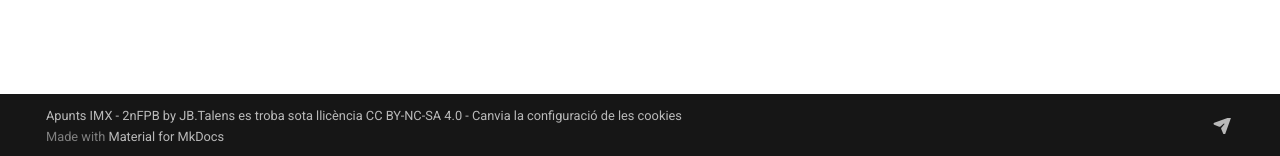
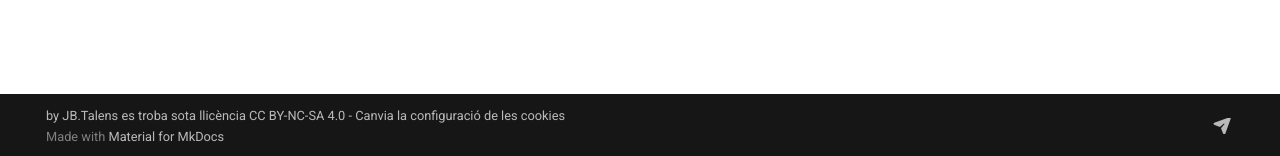
Before and after one commit to juatafe/elweb, an MkDocs documentation site: the page built from docs/index.md, in a window 1280 px wide. Shown: the part 741-897 px from the top of the page. Built offline with MkDocs 1.6.1 and Material for MkDocs 9.7.7, drawn with Linux system fonts in a browser that asks for light colours.

Commit message:
sense pdf

```diff
--- a/mkdocs.yml
+++ b/mkdocs.yml
@@ -36,7 +36,7 @@ extra:
     title: Consentiment de Cookies
     description: Utilitzem cookies per reconèixer les vostres visites i preferències repetides, així com per mesurar l'eficàcia de la nostra documentació i si els usuaris troben el que estan cercant. Amb el vostre consentiment, ens esteu ajudant a millorar la nostra documentació.
 
-copyright: Apunts IMX - 2nFPB by JB.Talens es troba sota llicència CC BY-NC-SA 4.0 - <a href="#__consent">Canvia la configuració de les cookies</a>
+copyright: by JB.Talens es troba sota llicència CC BY-NC-SA 4.0 - <a href="#__consent">Canvia la configuració de les cookies</a>
 
 markdown_extensions:
   - admonition
@@ -68,16 +68,3 @@ extra_css:
 plugins:
   - search
   - social
-  - with-pdf:
-      #author: WHO
-      copyright: Apunts IMX - 2nFPB by JB.Talens es troba sota llicència CC BY-NC-SA 4.0
-      back_cover: true
-      #cover_title: TITLE TEXT
-      cover_subtitle: 2n FPB - IES Jaume II el Just - Tavernes de la Valldigna
-      cover_logo: img/logojaumetema.png
-      toc_title: Continguts
-      #heading_shift: false
-      toc_level: 3
-      #ordered_chapter_level: 2
-      exclude_pages:
-          - 'SMX1-XAL-PRG'
```
Also changed, not shown: site/404.html, site/index.html, 1 other file.
